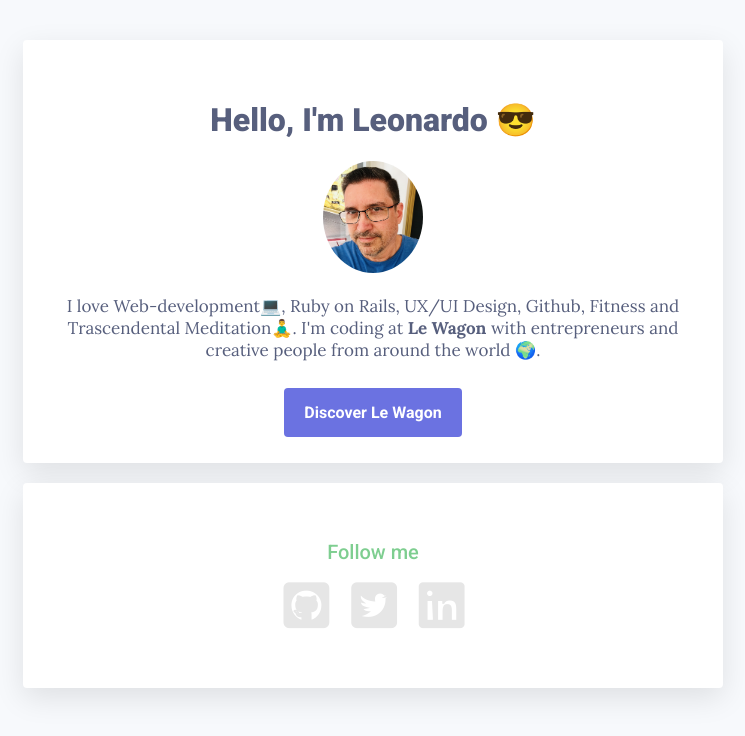
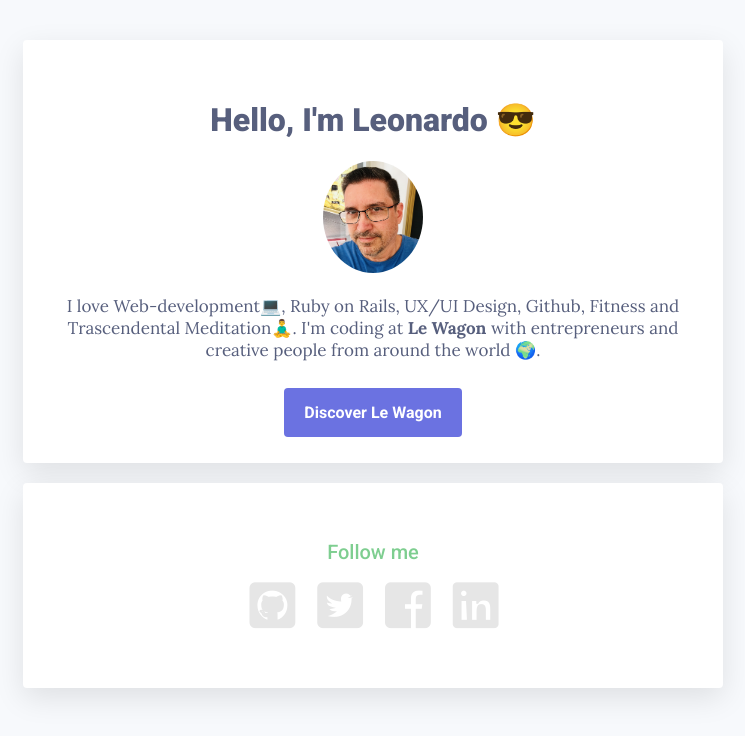
Before and after one commit to leoraam/profile, a plain HTML site: page index.html in a window 1280 px wide. Shown: the whole page, without its empty margins (267-1012 px from the left). Drawn offline with Linux system fonts and the light colour scheme.

Commit message:
Update index.html

```diff
--- a/index.html
+++ b/index.html
@@ -32,6 +32,11 @@
             </a>
           </li>
           <li>
+            <a href="https://facebook.com/ALeonardoA" target="_blank">
+              <i class="fab fa-facebook-square"></i>
+            </a>
+          </li>
+          <li>
             <a href="https://linkedin.com/leoraam" target="_blank">
               <i class="fab fa-linkedin"></i>
             </a>
```
